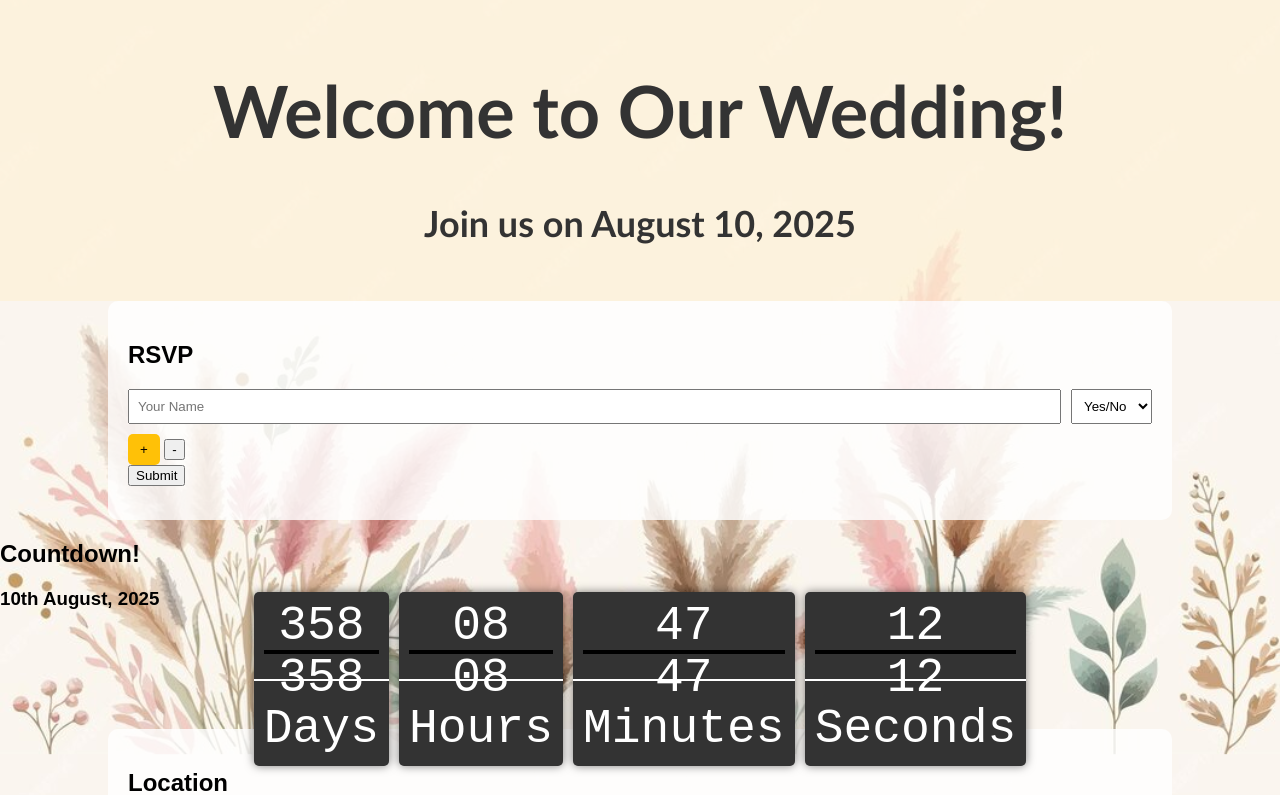
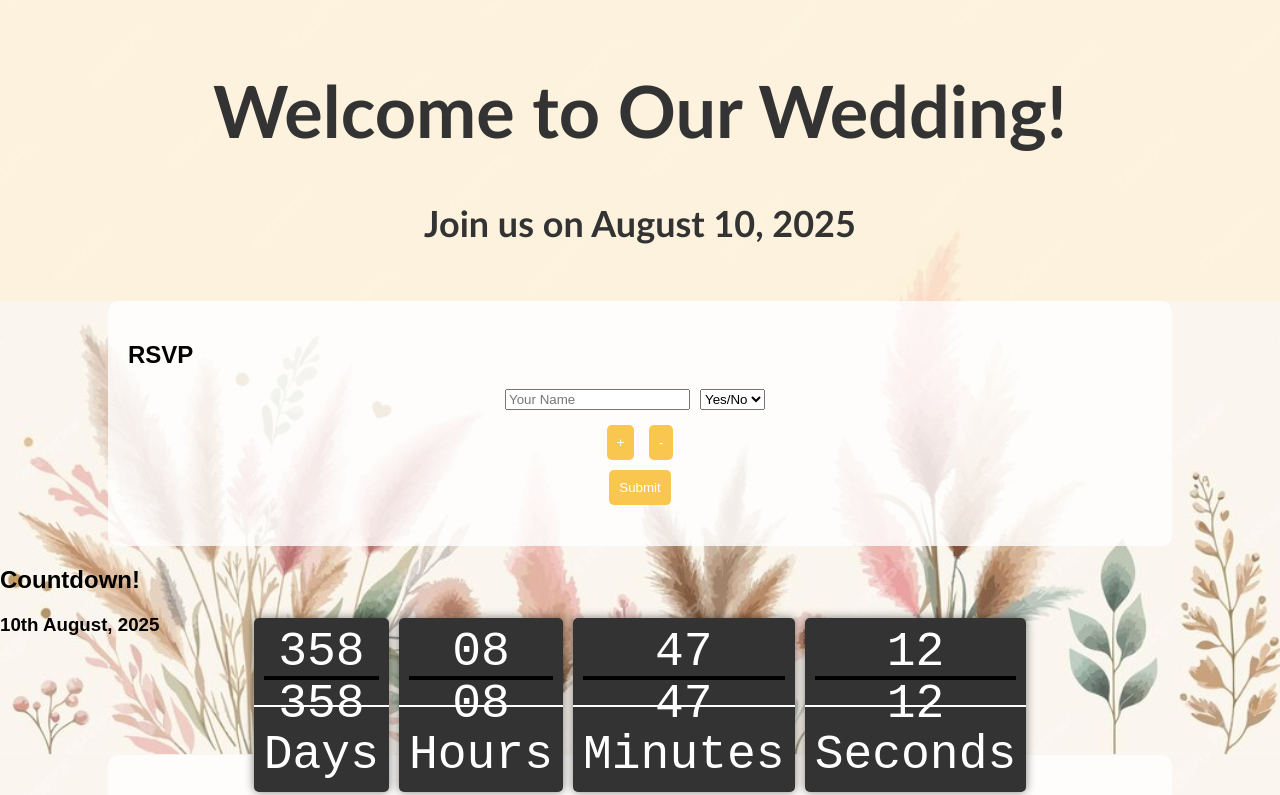
Before and after one commit to CamelSyrup/wedding.website, a PHP site: page /home.html in a window 1280 px wide. Shown: the part 61-856 px from the top of the page. Run offline with PHP 8.4, Linux system fonts and the light colour scheme.

Commit message:
Update styles.css

```diff
--- a/styles.css
+++ b/styles.css
@@ -78,51 +78,42 @@ table td {
     border: 1px solid #ddd;
 }
 
+/* Forms and RSVP */
+
+form {
+    display: flex;
+    flex-direction: column;
+    align-items: center;
+}
+
 .rsvp-row {
     display: flex;
-    align-items: center;
     margin-bottom: 10px;
 }
 
-.rsvp-name {
-    flex: 1;
-    padding: 8px;
+.rsvp-name,
+.rsvp-select {
     margin-right: 10px;
 }
 
-.rsvp-select {
-    padding: 8px;
+button {
+    margin: 5px;
+    padding: 10px;
+    border: none;
+    border-radius: 5px;
+    background-color: #f9c74f; /* Yellow */
+    color: #fff;
+    cursor: pointer;
 }
 
-#addRowBtn {
-    background-color: #ffc107; /* Yellow background */
-    color: #000;
-    border: none;
-    padding: 8px 12px;
-    cursor: pointer;
-    border-radius: 5px;
-}
-
-#addRowBtn:hover {
-    background-color: #ffca28; /* Slightly darker yellow on hover */
-}
-
-input[type="submit"] {
-    background-color: #4caf50; /* Green background */
-    color: #fff;
-    padding: 10px 15px;
-    border: none;
-    cursor: pointer;
-    border-radius: 5px;
-}
-
-input[type="submit"]:hover {
-    background-color: #45a049; /* Darker green on hover */
+button:hover {
+    background-color: #f3b431; /* Darker yellow */
 }
 
 #rsvpMessage {
+    text-align: center;
+    font-size: 16px;
     margin-top: 10px;
-    font-size: 14px;
 }
 
 /* Embedded Maps */
```
